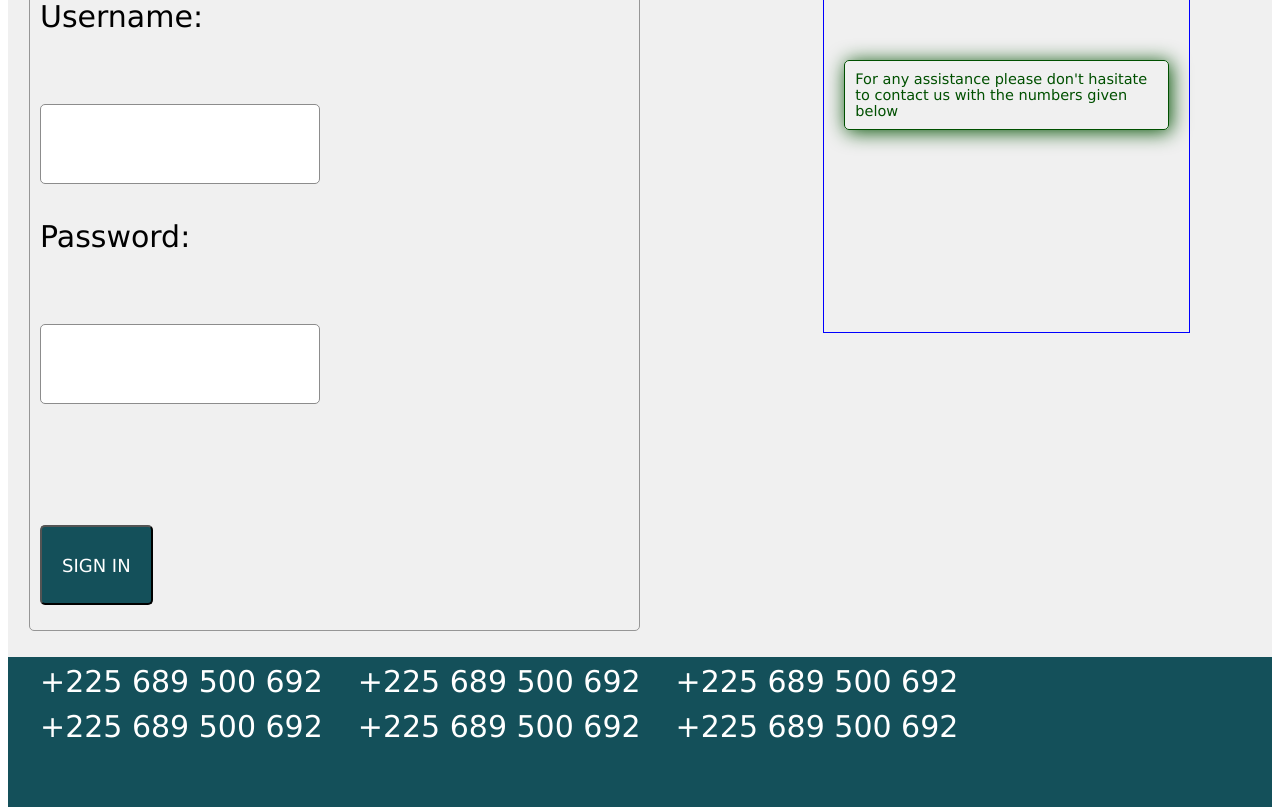
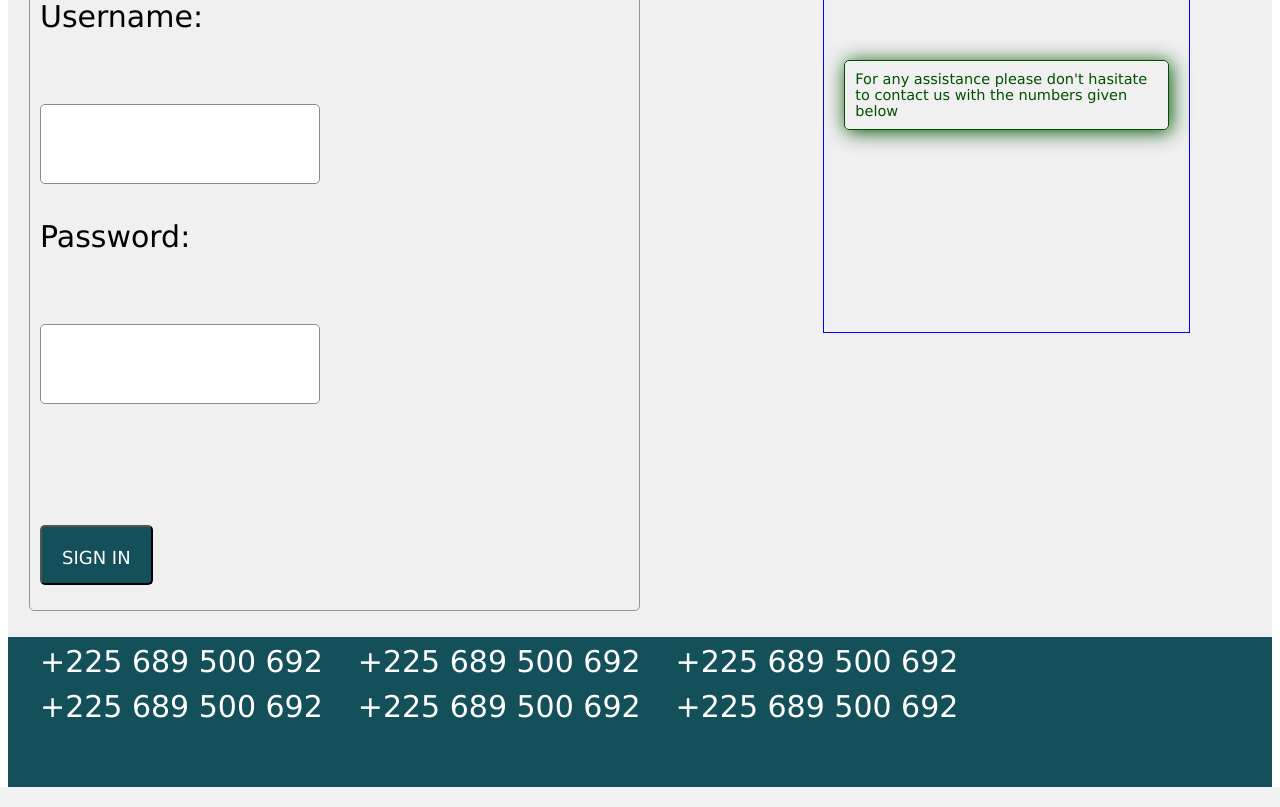
Before and after one commit to abdillah-9/group_3, a PHP site: page /Sign-In.html in a window 1280 px wide. Shown: the part 460-1267 px from the top of the page. Run offline with PHP 8.4, Linux system fonts and the light colour scheme.

Commit message:
Update Sign-In.css

```diff
--- a/Sign-In.css
+++ b/Sign-In.css
@@ -48,7 +48,7 @@ form input, form textarea{
 }
 .sign_in{
     background-color: rgba(20,80,90,1);color: white;text-align: center;padding: 20px;
-    font-size:51px;margin-top: 16px;border-radius: 5px;cursor: pointer;height: 80px; width:250px;
+    font-size: 30px;margin-top: 16px;border-radius: 5px;cursor: pointer;height: 60px; width:250px;
 }
 form input:hover,form input:focus, .sign_in:hover, form textarea:hover{
    border-color: rgba(20,80,90,1);box-shadow: 2px 2px 30px rgba(20,80,90,1);
```
